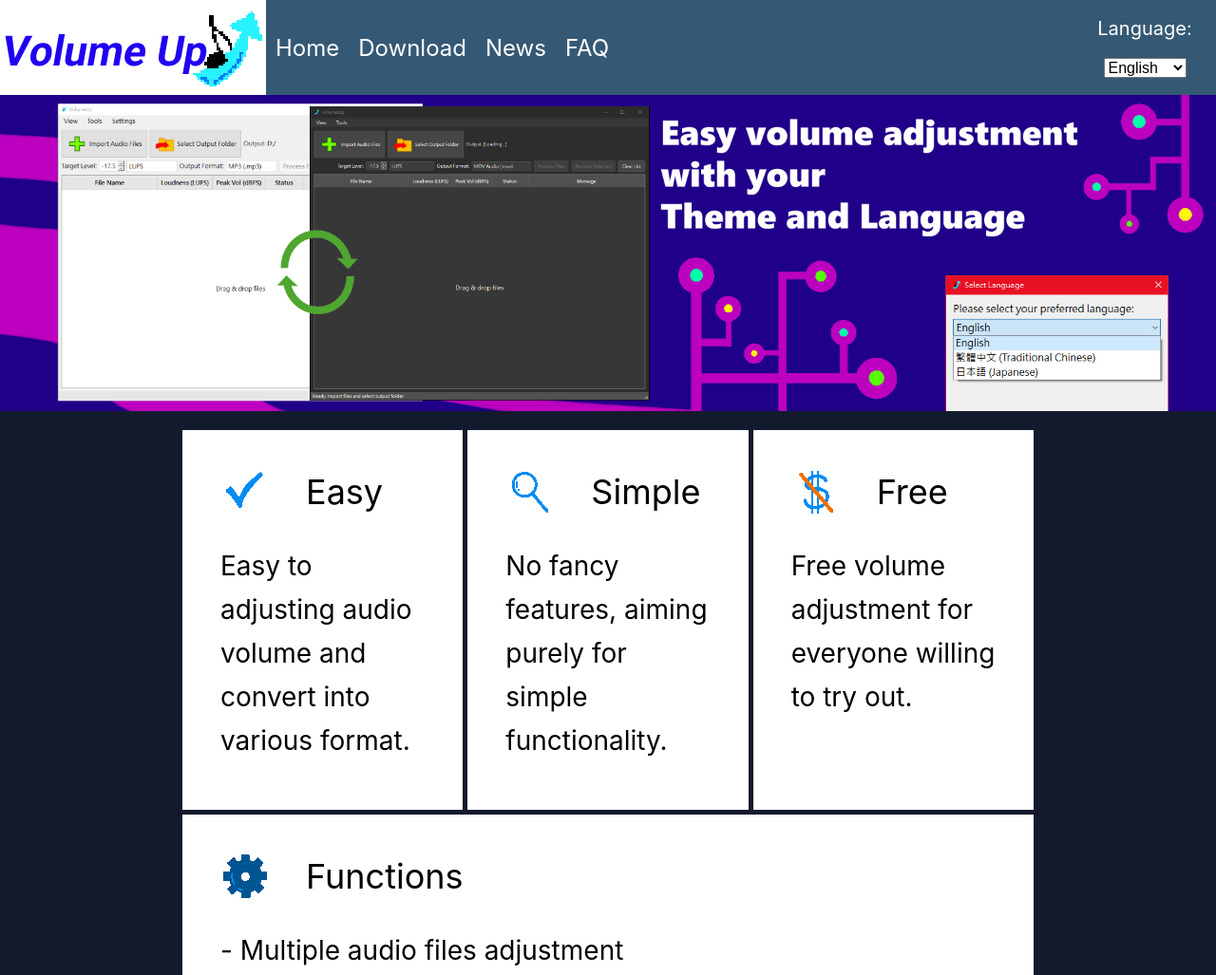
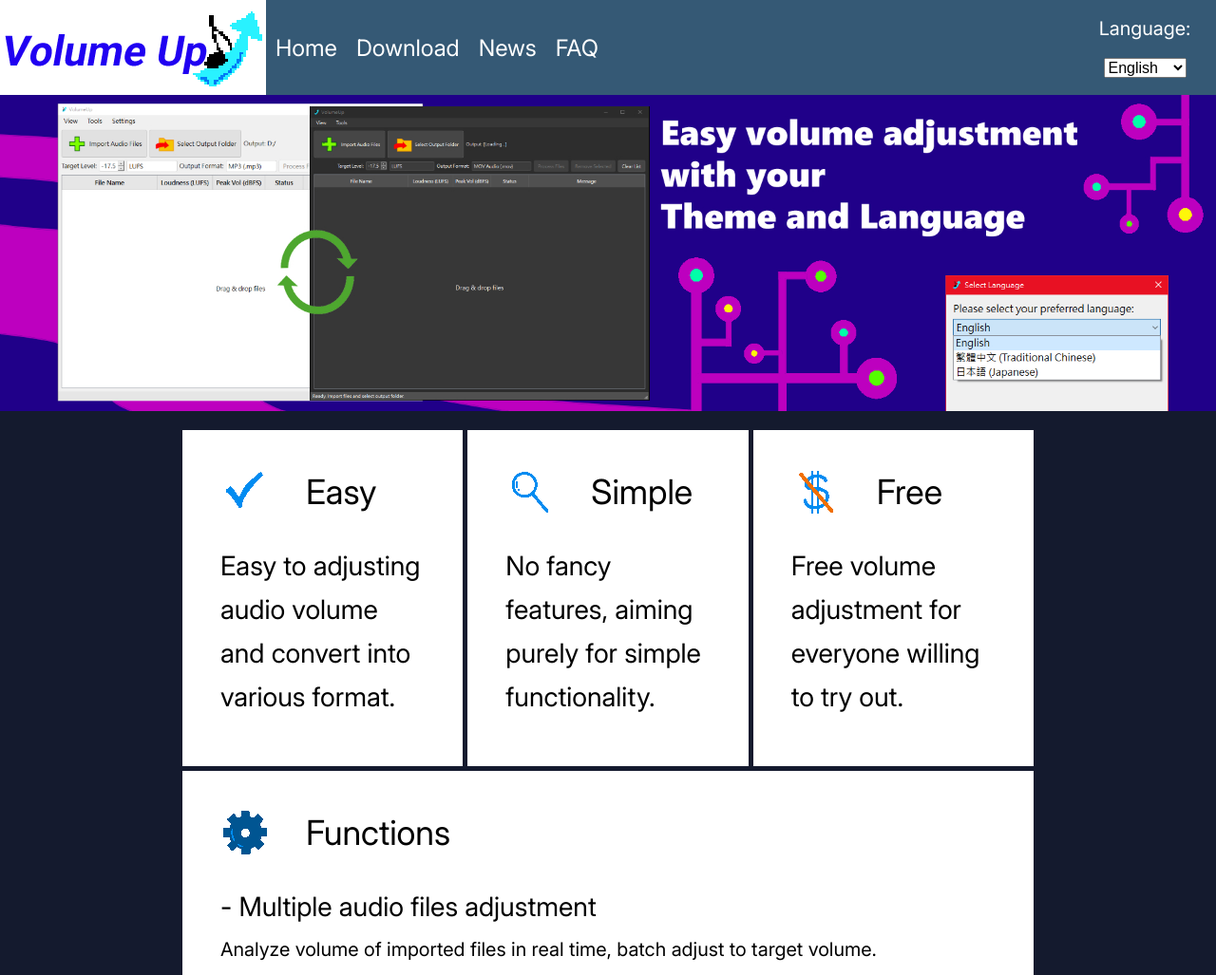
Before and after one commit to Hamburgerq/hamburgerq.github.io, a plain HTML site: page volumeup/index.html in a window 1280 px wide. Shown: the top 1027 px of the page at 95% size. Drawn offline with Linux system fonts and the light colour scheme.

Commit message:
Update style.css

```diff
--- a/volumeup/style.css
+++ b/volumeup/style.css
@@ -35,7 +35,7 @@ table {
 /*--------Custom Style---------*/
 @font-face {
   font-family: "Inter";
-  src: url("/fonts/Inter-VariableFont_opsz,wght.ttf") format(truetype);
+  src: url("/volumeup/fonts/Inter-VariableFont_opsz,wght.ttf") format(truetype);
   font-display: optional;
 }
 
```
